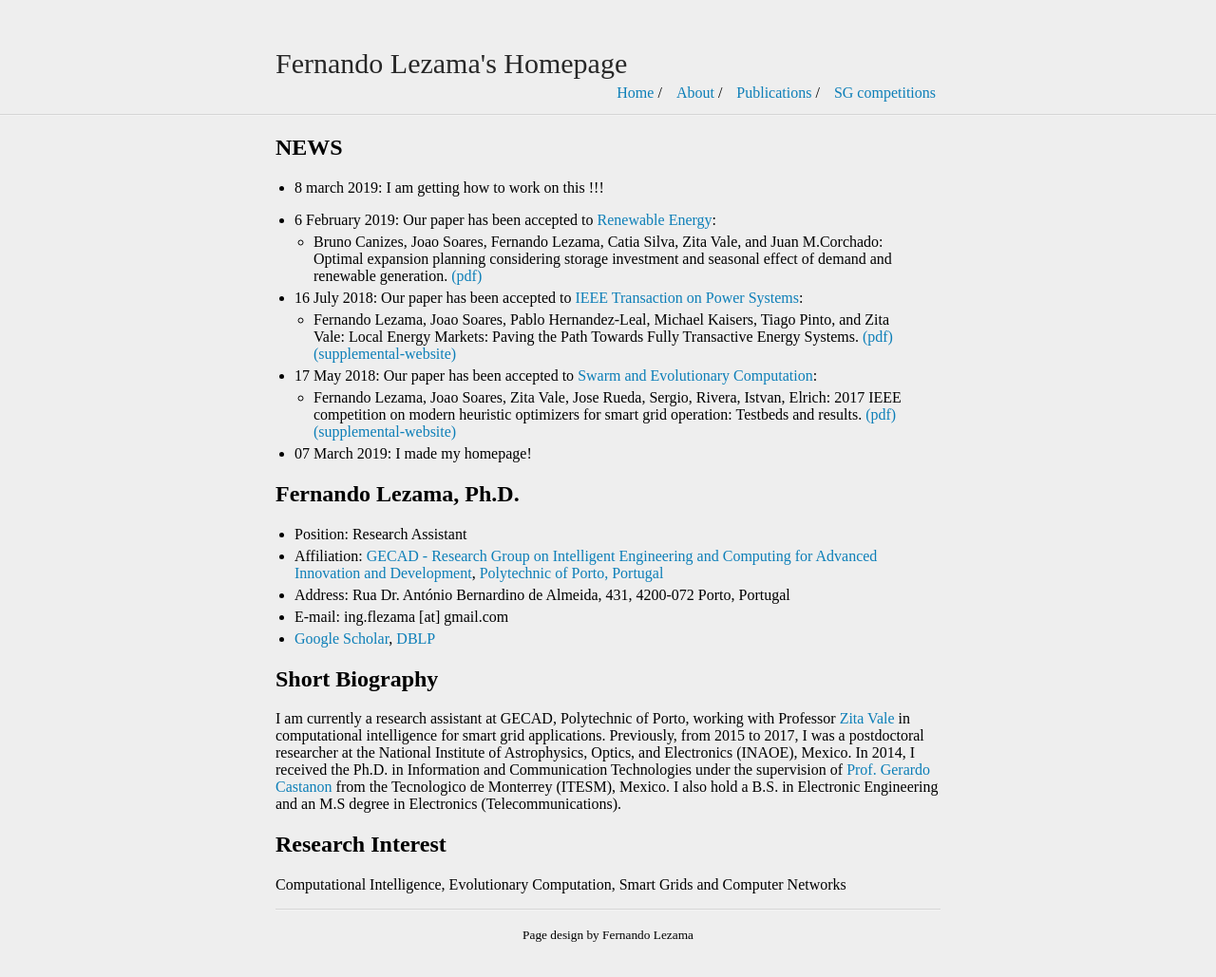
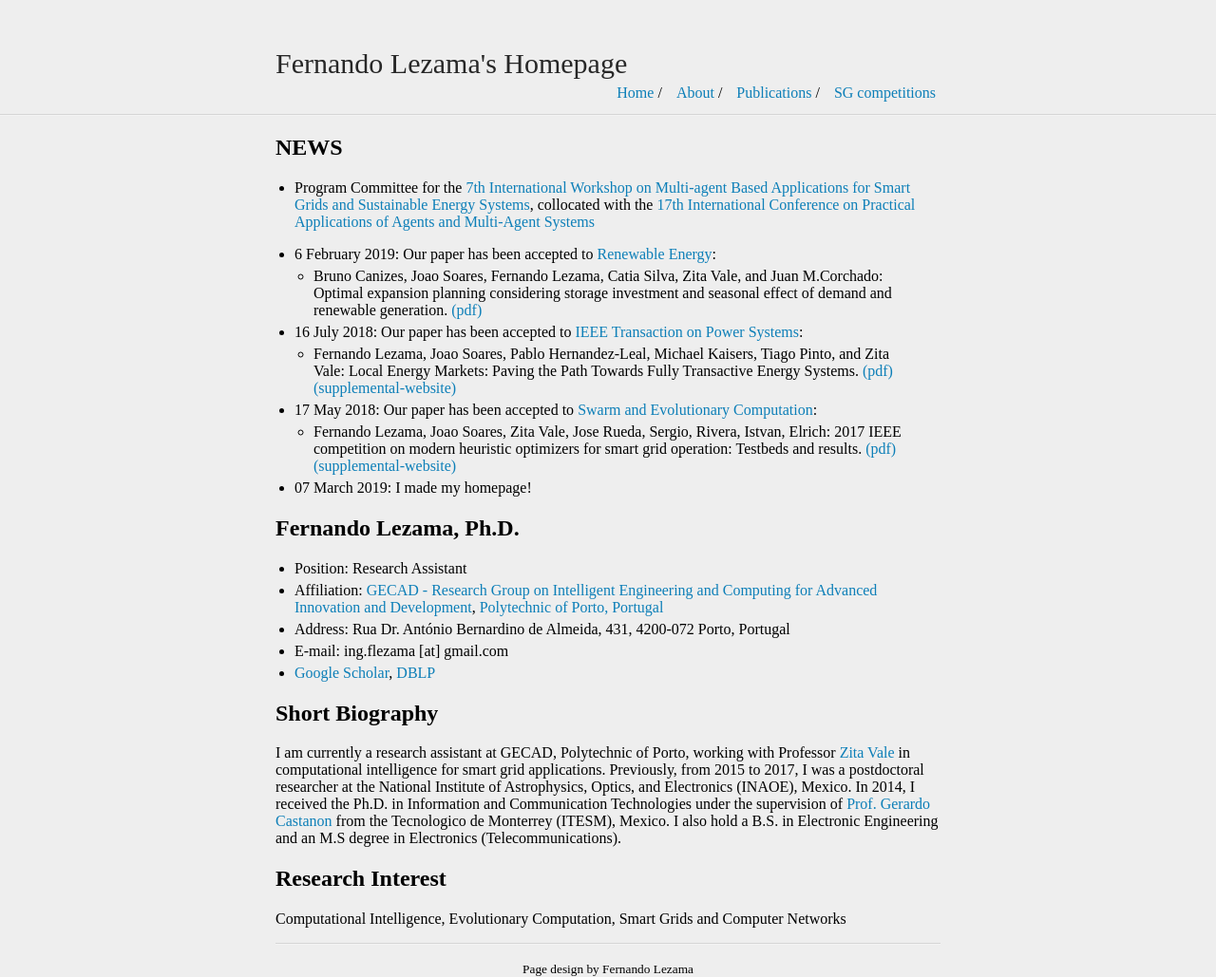
Before and after one commit to fernandolezama/fernandolezama.github.io, a Jekyll site: the page built from index.md, in a window 1280 px wide. Shown: the whole page at 95% size. Built offline with Jekyll 4.4.1, drawn with Linux system fonts in a browser that asks for light colours; before the commit the page ends 993 px from its top, so only the background shows below that.

Commit message:
Update index.md

```diff
--- a/index.md
+++ b/index.md
@@ -6,7 +6,7 @@ title: Fernando Lezama's Homepage
 
 ## NEWS
 
-* 8 march 2019: I am getting how to work on this !!!
+* Program Committee for the [7th International Workshop on Multi-agent Based Applications for Smart Grids and Sustainable Energy Systems](https://www.paams.net/workshops/masges), collocated with the [17th International Conference on Practical Applications of Agents and Multi-Agent Systems](https://www.paams.net/)
 
 * 6 February 2019: Our paper has been accepted to [Renewable Energy](https://www.sciencedirect.com/science/article/pii/S0960148119301508):
     * Bruno Canizes, Joao Soares, Fernando Lezama, Catia Silva, Zita Vale, and Juan M.Corchado: Optimal expansion planning considering storage investment and seasonal effect of demand and renewable generation. [(pdf)](pdf/bc-RENE2019.pdf)
```
